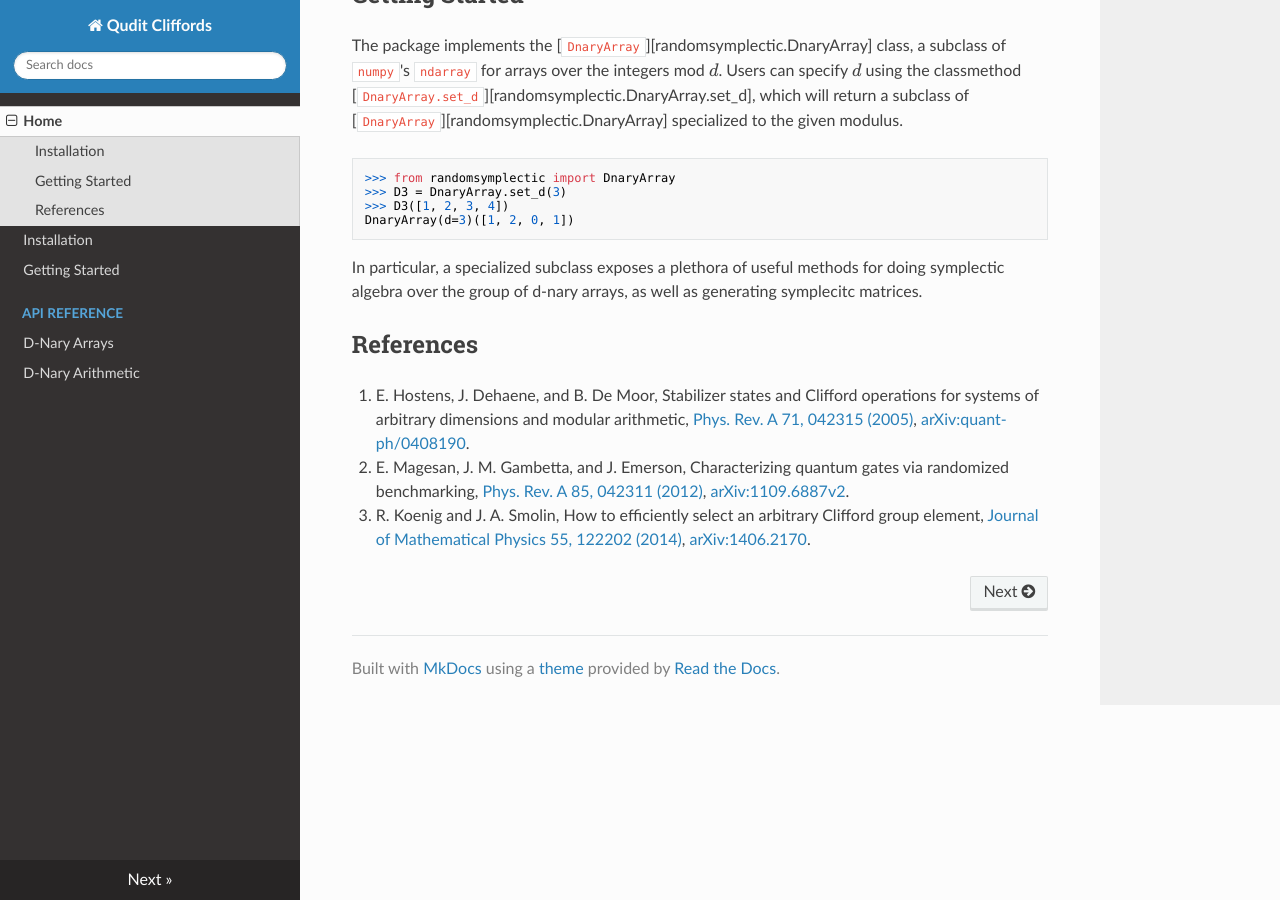
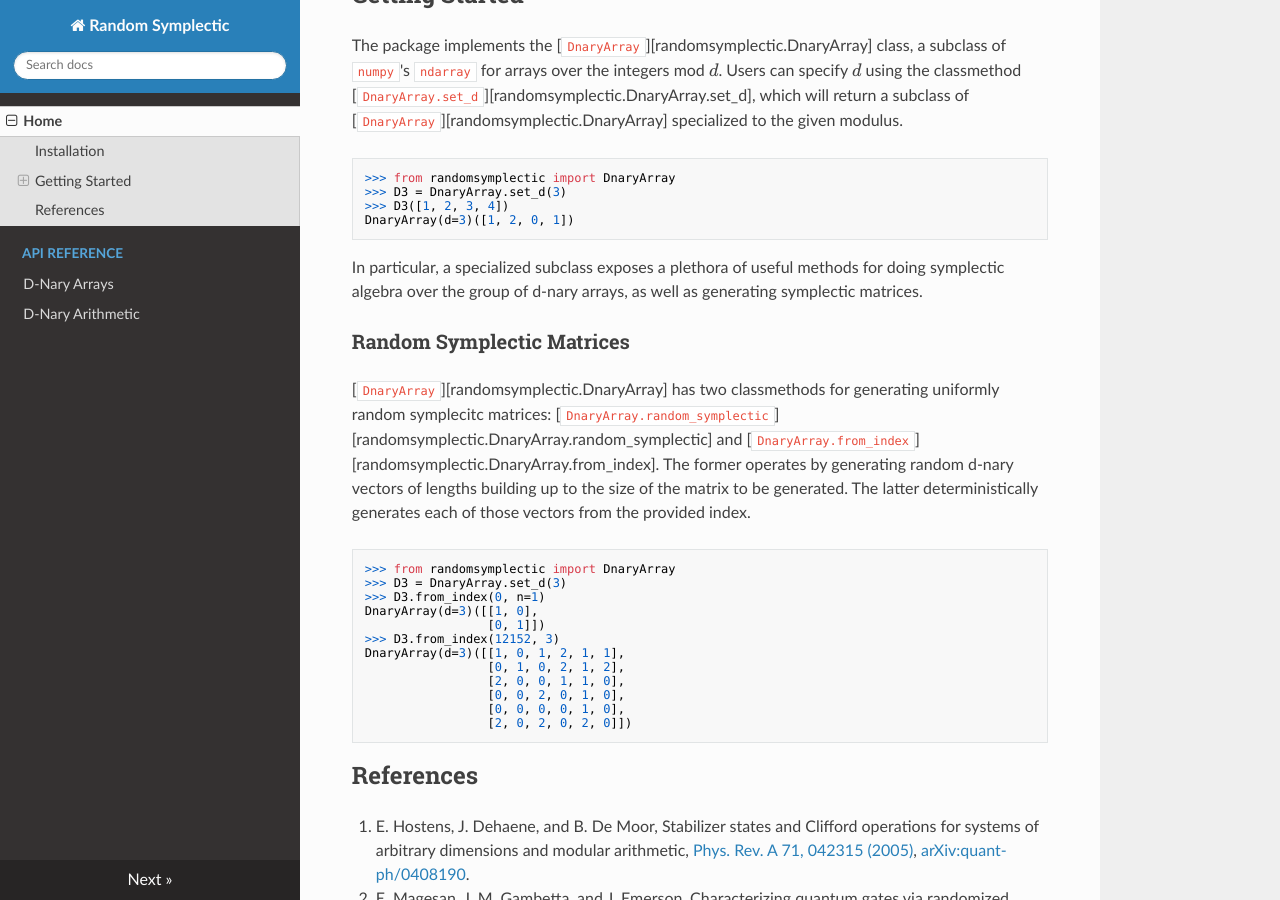
Before and after one commit to zccoleman/random-symplectic, an MkDocs documentation site: the page built from docs/index.md, in a window 1280 px wide and 900 px high, scrolled down 558 px. Built offline with MkDocs 1.6.1, drawn with Linux system fonts in a browser that asks for light colours; nearby versions of some CDN libraries; formulas are drawn with MathJax 3.

Commit message:
documentation tweaks

````diff
--- a/docs/index.md
+++ b/docs/index.md
@@ -21,7 +21,26 @@ The package implements the [`DnaryArray`][randomsymplectic.DnaryArray] class, a
 DnaryArray(d=3)([1, 2, 0, 1])
 ```
 
-In particular, a specialized subclass exposes a plethora of useful methods for doing symplectic algebra over the group of d-nary arrays, as well as generating symplecitc matrices.
+In particular, a specialized subclass exposes a plethora of useful methods for doing symplectic algebra over the group of d-nary arrays, as well as generating symplectic matrices.
+
+### Random Symplectic Matrices
+
+[`DnaryArray`][randomsymplectic.DnaryArray] has two classmethods for generating uniformly random symplecitc matrices: [`DnaryArray.random_symplectic`][randomsymplectic.DnaryArray.random_symplectic] and [`DnaryArray.from_index`][randomsymplectic.DnaryArray.from_index]. The former operates by generating random d-nary vectors of lengths building up to the size of the matrix to be generated. The latter deterministically generates each of those vectors from the provided index.
+
+```python
+>>> from randomsymplectic import DnaryArray
+>>> D3 = DnaryArray.set_d(3)
+>>> D3.from_index(0, n=1)
+DnaryArray(d=3)([[1, 0],
+                 [0, 1]])
+>>> D3.from_index(12152, 3)
+DnaryArray(d=3)([[1, 0, 1, 2, 1, 1],
+                 [0, 1, 0, 2, 1, 2],
+                 [2, 0, 0, 1, 1, 0],
+                 [0, 0, 2, 0, 1, 0],
+                 [0, 0, 0, 0, 1, 0],
+                 [2, 0, 2, 0, 2, 0]])
+```
 
 ## References
 1. E. Hostens, J. Dehaene, and B. De Moor, Stabilizer states and Clifford operations for systems of arbitrary dimensions and modular arithmetic, [Phys. Rev. A 71, 042315 (2005)](https://journals.aps.org/pra/abstract/10.1103/PhysRevA.71.042315), [arXiv:quant-ph/0408190](https://arxiv.org/abs/quant-ph/0408190).
--- a/mkdocs.yml
+++ b/mkdocs.yml
@@ -1,4 +1,4 @@
-site_name: Qudit Cliffords
+site_name: Random Symplectic
 # site_url: https://test.org
 
 plugins:
@@ -24,8 +24,6 @@ markdown_extensions:
 
 nav:
   - Home: index.md
-  - Installation: installation.md
-  - Getting Started: usage.md
   - API Reference:
     - D-Nary Arrays: dnary.md
     - D-Nary Arithmetic: dnary_arithmetic.md
````
Also changed, not shown: docs/installation.md (deleted, +0 -3 lines), docs/usage.md (deleted), 1 other file.
